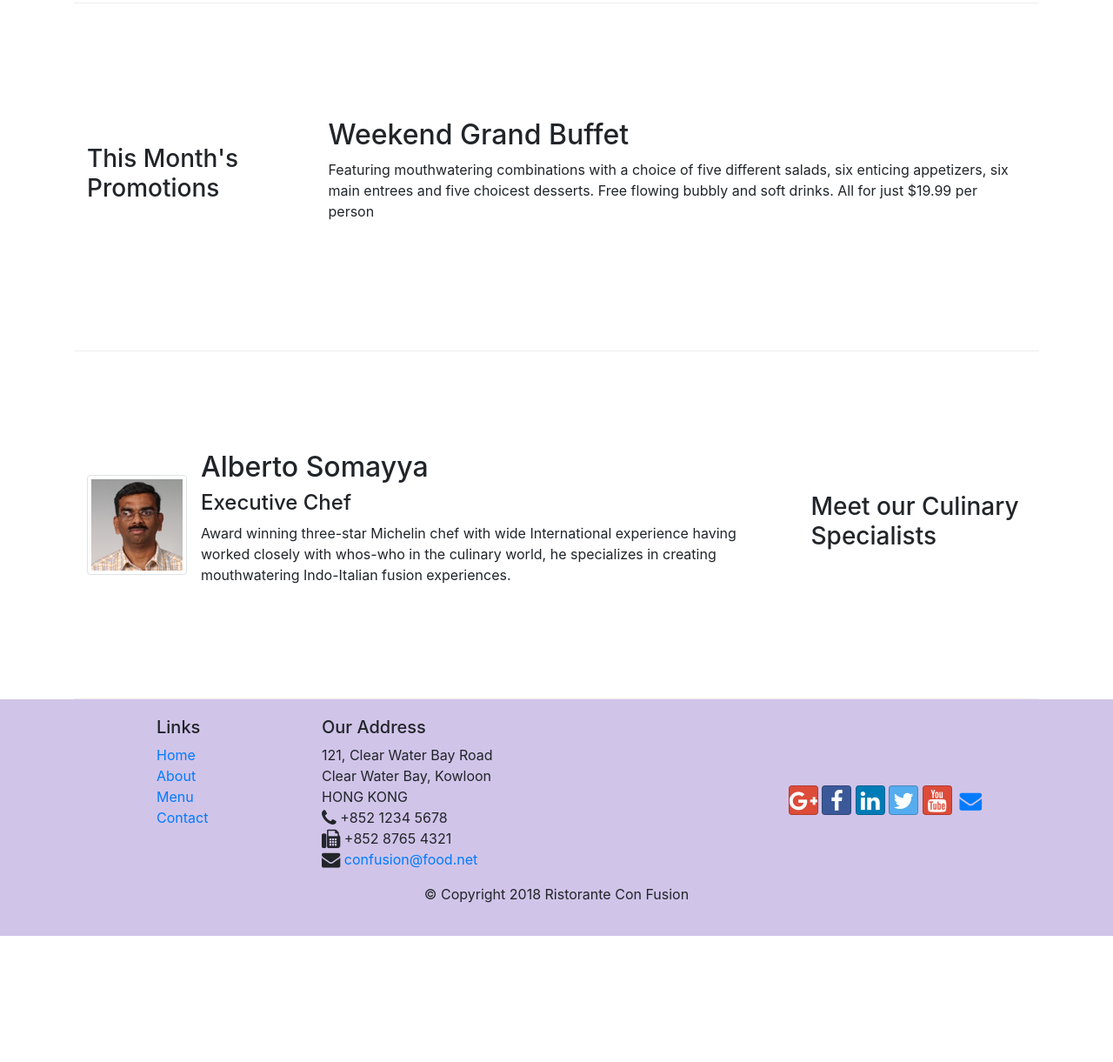
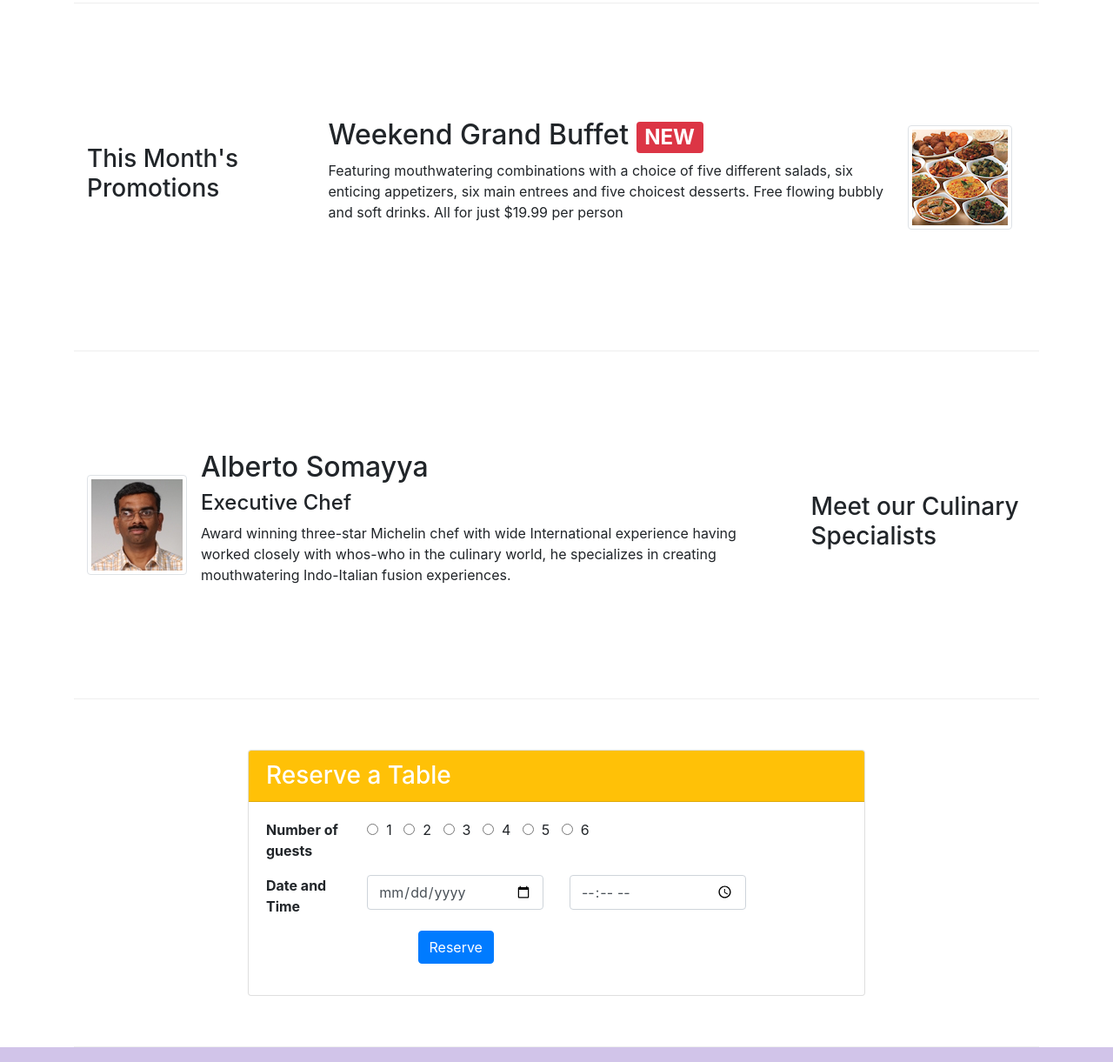
Before and after one commit to santoscr92/confusion-test, a website: page index.html in a window 1280 px wide. Shown: the part 680-1901 px from the top of the page at 87% size. Before the commit the page ends 1756 px from the top, so only its background shows below. Drawn offline with nearby package versions, Linux system fonts and the light colour scheme.

Commit message:
add index assignment 2

```diff
--- a/index.html
+++ b/index.html
@@ -44,6 +44,9 @@
                 <div class="col-12 col-sm align-self-center">
                     <img src="img/logo.png" class="img-fluid">
                 </div>
+                <div class="col-12 col-sm-3 align-self-center">
+                    <button type="submit" class="btn btn-block btn-warning" onClick="document.getElementById('reserveTable').scrollIntoView();">Reserve Table</button>
+                </div>
             </div>
         </div>
     </header>
@@ -72,8 +75,14 @@
                 <h3>This Month's Promotions</h3>
             </div>
             <div class="col col-sm col-md">
-                <h2>Weekend Grand Buffet</h2>
-                <p>Featuring mouthwatering combinations with a choice of five different salads, six enticing appetizers, six main entrees and five choicest desserts. Free flowing bubbly and soft drinks. All for just $19.99 per person </p>
+                <div class="media">
+                    <div class="media-body">
+                        <h2 class="mt-0">Weekend Grand Buffet <span class="badge badge-danger">NEW</span></h2>
+                        <p class="d-none d-sm-block">Featuring mouthwatering combinations with a choice of five different salads, six enticing appetizers, six main entrees and five choicest desserts. Free flowing bubbly and soft drinks. All for just $19.99 per person </p>
+                    </div>
+                    <img class="d-flex mr-3 img-thumbnail align-self-center" src="img/buffet.png" alt="buffet">
+                </div>
+
             </div>
         </div>
 
@@ -93,6 +102,46 @@
 
             </div>
         </div>
+
+        <div class="row row-content align-items-center" id="reserveTable">
+            <div class="col-12 offset-sm-2 col-sm-8">
+                <form>
+                    <div class="card">
+                        <h3 class="card-header bg-warning text-white">Reserve a Table</h3>
+                        <div class="card-body">
+                            <dl class="form-group row">
+                                <dt class="col-12 col-sm-2">Number of guests</dt>
+                                <dd class="col-auto">
+                                    <input type="radio" id="1" name="numGuests" value="1"><label for="1"> &nbsp 1 &nbsp </label>
+                                    <input type="radio" id="2" name="numGuests" value="2"><label for="2"> &nbsp 2 &nbsp </label>
+                                    <input type="radio" id="3" name="numGuests" value="3"><label for="3"> &nbsp 3 &nbsp </label>
+                                    <input type="radio" id="4" name="numGuests" value="4"><label for="4"> &nbsp 4 &nbsp </label>
+                                    <input type="radio" id="5" name="numGuests" value="5"><label for="5"> &nbsp 5 &nbsp </label>
+                                    <input type="radio" id="6" name="numGuests" value="6"><label for="6"> &nbsp 6 &nbsp </label>
+                                </dd>
+                            </dl>
+                            <dl class="form-group row">
+                                <dt class="col-12 col-sm-2">Date and Time<dt>
+                                <dd class="col-12 col-sm-4">
+                                    <input type="date" class="form-control" id="date" name="date" placeholder="Date">
+                                </dd>
+                                <dd class="col-12 col-sm-4">
+                                    <input type="time" class="form-control" id="time" name="time" placeholder="Time">
+                                </dd>
+                            </dl>
+                            <div class="form-group row">
+                                <div class="offset-md-3 col-md-auto">
+                                    <button type="submit" class="btn btn-primary">
+                                        Reserve
+                                    </button>
+                                </div>
+                            </div>
+                        </div>
+
+                    </div>
+                </form>
+            </div>
+    </div>
     </div>
 
     <footer class="footer">
```
